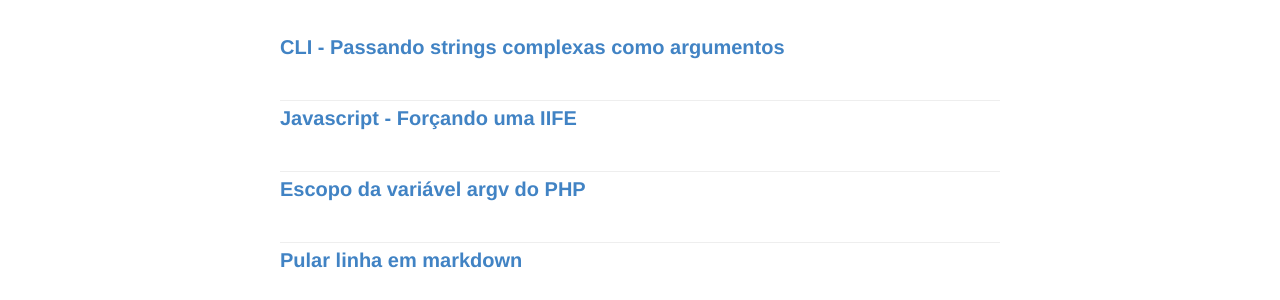
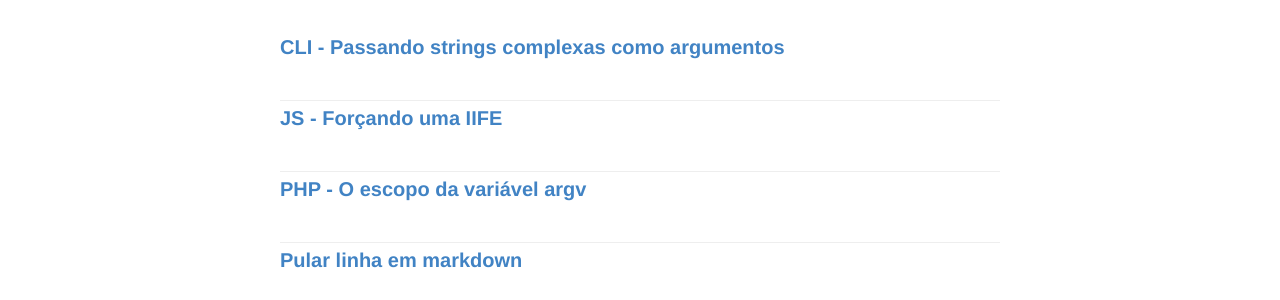
Before and after one commit to raphael-da-silva/raphael-da-silva.github.io, a Jekyll site: the page built from index.html, in a window 1280 px wide. Shown: the part 131-431 px from the top of the page. Built offline with Jekyll 4.4.1, drawn with Linux system fonts in a browser that asks for light colours.

Commit message:
Revisão

```diff
--- a/_posts/2018-08-24-argv-escopo.md
+++ b/_posts/2018-08-24-argv-escopo.md
@@ -1,6 +1,6 @@
 ---
 layout: post
-title: Escopo da variável argv do PHP
+title: PHP - O escopo da variável argv
 date: 2018-08-24 18:48
 ---
 
--- a/_posts/2018-08-24-iife-js.md
+++ b/_posts/2018-08-24-iife-js.md
@@ -1,6 +1,6 @@
 ---
 layout: post
-title: Javascript - Forçando uma IIFE
+title: JS - Forçando uma IIFE
 date: 2018-08-24 18:48
 ---
 
```
